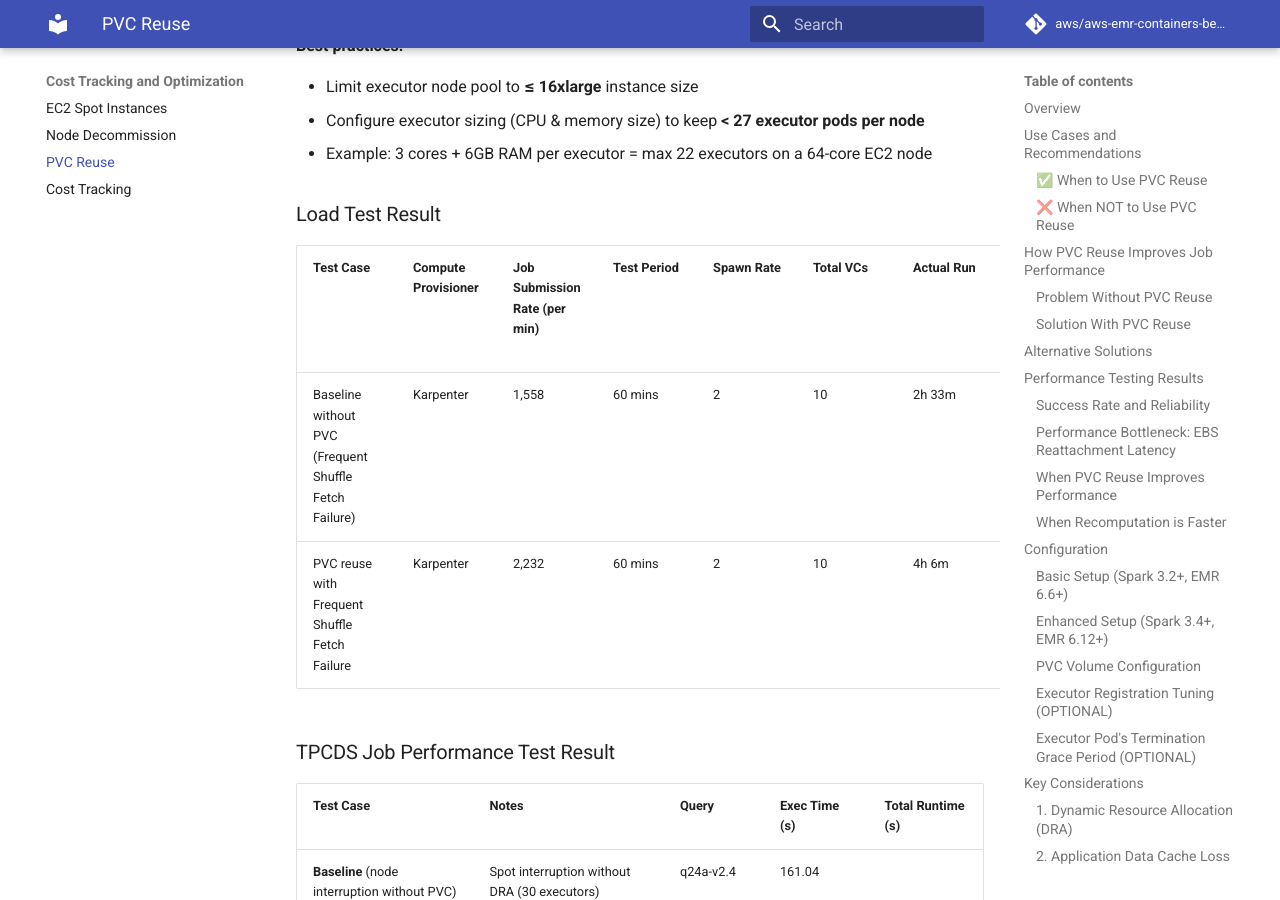
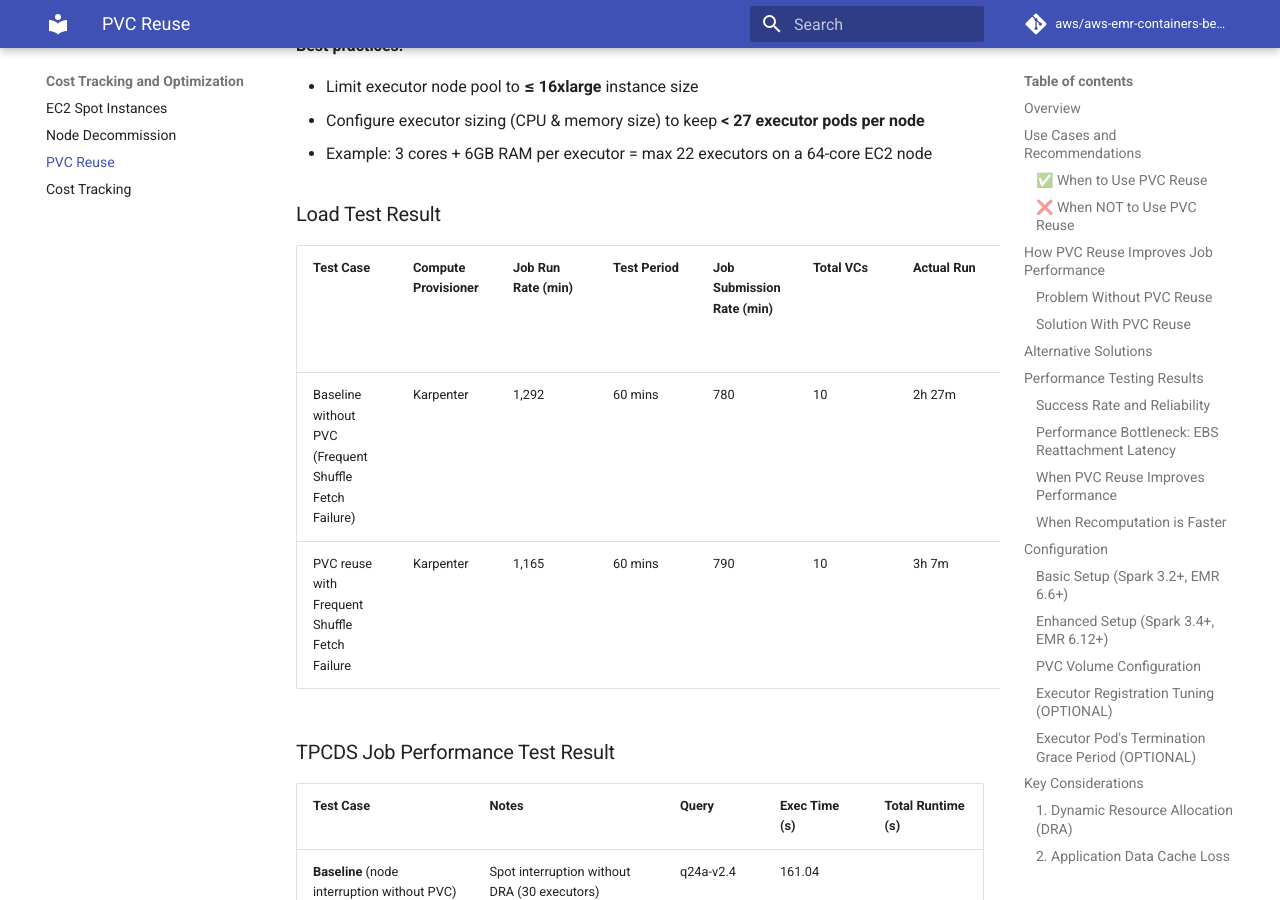
Before and after one commit to aws/aws-emr-containers-best-practices, an MkDocs documentation site: the page built from content/cost-optimization/docs/pvc-reuse.md, in a window 1280 px wide and 900 px high, scrolled down 10384 px. Built offline with MkDocs 1.6.1 and Material for MkDocs 9.7.7, drawn with Linux system fonts in a browser that asks for light colours; comment, search, counter and statistics services are not loaded.

Commit message:
update load test result

```diff
--- a/content/cost-optimization/docs/pvc-reuse.md
+++ b/content/cost-optimization/docs/pvc-reuse.md
@@ -359,10 +359,10 @@
 
 ### Load Test Result
 
-| Test Case | Compute Provisioner | Job Submission Rate (per min) | Test Period | Spawn Rate | Total VCs | Actual Run | Max Concurrent Jobs | Total Jobs Submitted | Executors per Job | Total Job Nodes | Max Concurrent Executor Pods (PVCs) | Job Runtime |
+| Test Case | Compute Provisioner | Job Run Rate (min) | Test Period | Job Submission Rate (min) | Total VCs | Actual Run | Max Concurrent Jobs | Total Jobs Submitted | Executors per Job | Total Job Nodes | Max Concurrent Executor Pods (PVCs) | Job Runtime |
 |-----------|---------------------|-------------------------------|-------------|------------|-----------|------------|---------------------|---------------------|-------------------|-----------------|-------------------------------------|-------------|
-| Baseline without PVC (Frequent Shuffle Fetch Failure) | Karpenter | 1,558 | 60 mins | 2 | 10 | 2h 33m | 3,260 | 240,503 | 30 | 2,113 | 66,656 | 15-122 mins |
-| PVC reuse with Frequent Shuffle Fetch Failure | Karpenter | 2,232 | 60 mins | 2 | 10 | 4h 6m | 3,784 | 253,373 | 30 | 1,046 | 30,797 | 10-140 mins |
+| Baseline without PVC (Frequent Shuffle Fetch Failure) | Karpenter | 1,292 | 60 mins | 780 | 10 | 2h 27m | 2,635 | 190,086 | 30 | 3,303 | 31,434 | 15-122 mins |
+| PVC reuse with Frequent Shuffle Fetch Failure | Karpenter | 1,165 | 60 mins | 790 | 10 | 3h 7m | 2,531 | 218,209 | 30 | 1,136 | 13,986 | 8-163 mins |
 
 ### TPCDS Job Performance Test Result
 
```
